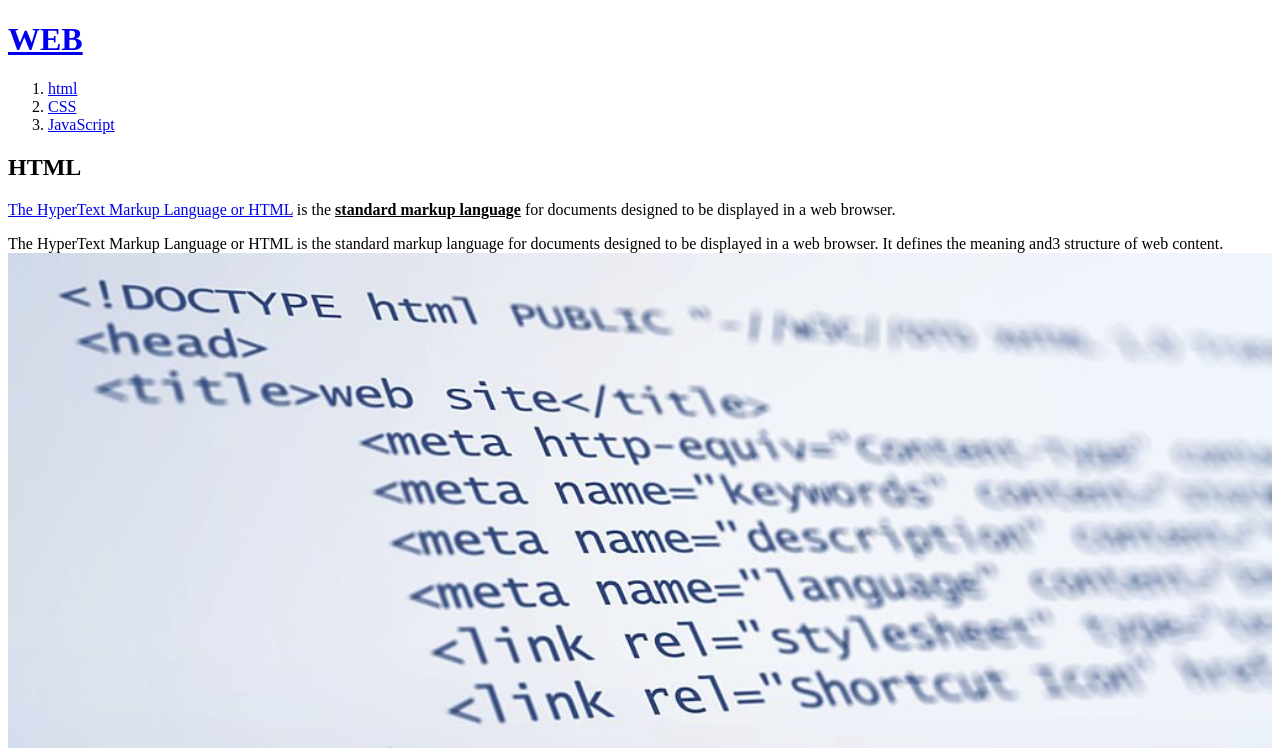
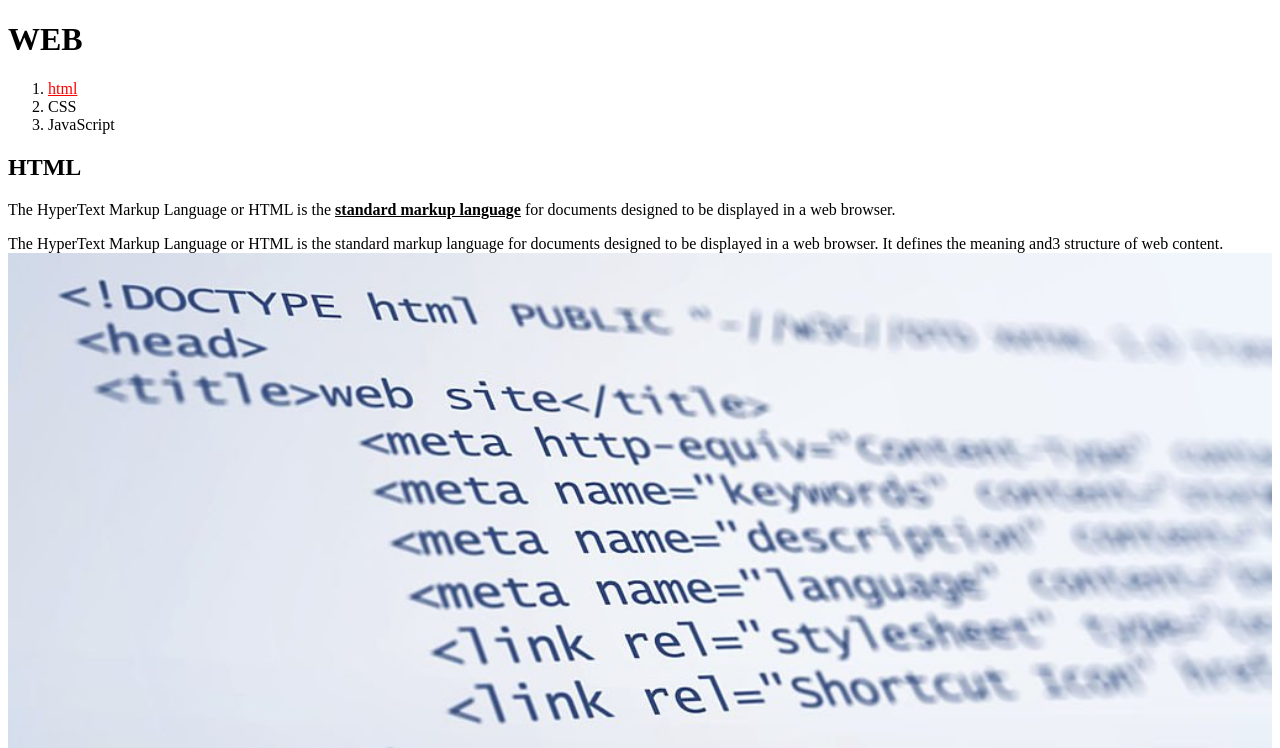
Before and after one commit to K-Doolgi/My-first-Website, a plain HTML site: page 1.html in a window 1280 px wide. Shown: the top 748 px of the page. Drawn offline with Linux system fonts and the light colour scheme.

Commit message:
texts are changed to color text

```diff
--- a/1.html
+++ b/1.html
@@ -13,10 +13,16 @@
     <title>WEB1 - html</title>
     <meta charset="utf-8">
 </head>
+<style>
+    a {
+        color:black;
+        text-decoration: none;
+    }
+</style>
 <body>
     <h1><a href="index.html">WEB</a></h1>
     <ol>
-        <li><a href="1.html">html</a></li>
+        <li><a href="1.html"style ="color:red; text-decoration: underline;">html</a></li>
         <li><a href="2.html">CSS</a></li>
         <li><a href="3.html">JavaScript</a></li>
     </ol>
```
Also changed, not shown: 2.html (+7 -1 lines), 3.html (+7 -1 lines), index.html (+16 -1 lines).
